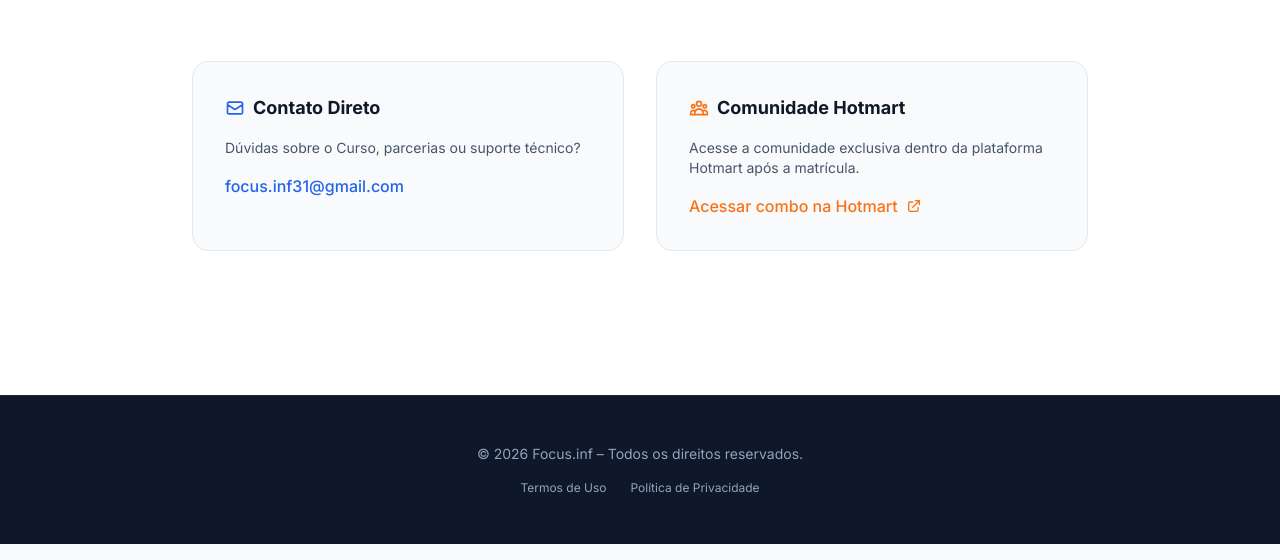
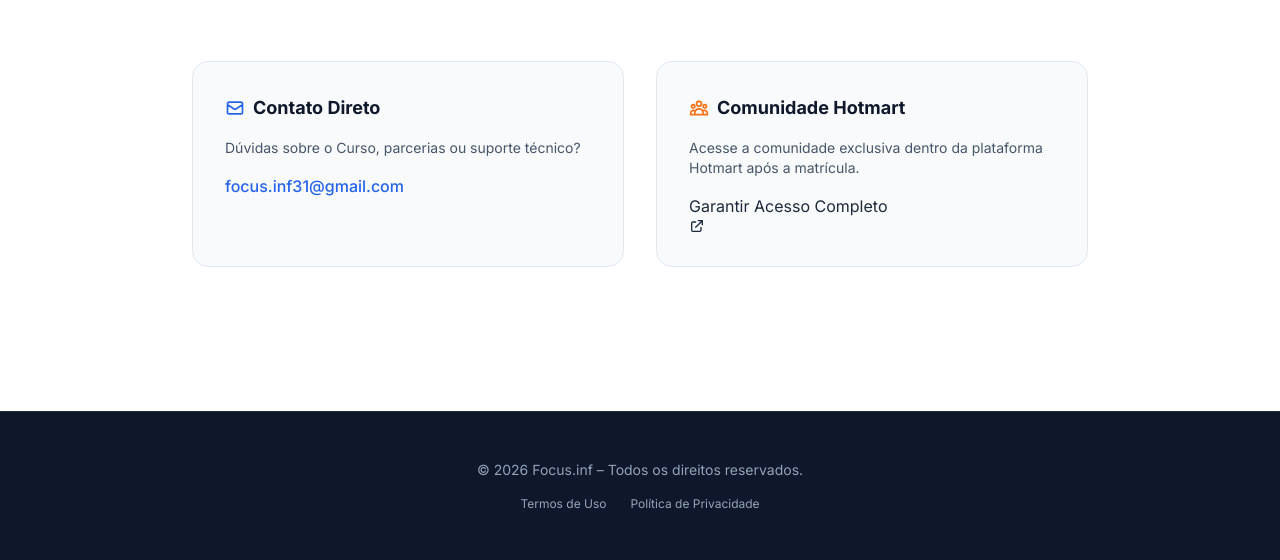
Before and after one commit to FocusInf/focusinf.com.br, a plain HTML site: page index.html in a window 1280 px wide. Shown: the part 4523-5083 px from the top of the page. Drawn offline with nearby package versions, Linux system fonts and the light colour scheme.

Commit message:
Update index.html

```diff
--- a/index.html
+++ b/index.html
@@ -665,8 +665,8 @@
                     <p class="text-slate-600 text-sm mb-4">
                         Acesse a comunidade exclusiva dentro da plataforma Hotmart após a matrícula.
                     </p>
-                    <a href="https://hotmart.com/pt-br/club/formacao-em-cyber-security-focusinf/products/6822801?from=EditProductPage" target="_blank" class="inline-flex items-center gap-2 text-orange-500 font-medium hover:underline">
-                        Acessar combo na Hotmart
+                    <a href="https://go.hotmart.com/U104980948C" target="_blank">
+                        Garantir Acesso Completo
                         <svg class="w-4 h-4" fill="none" stroke="currentColor" viewBox="0 0 24 24"><path stroke-linecap="round" stroke-linejoin="round" stroke-width="2" d="M10 6H6a2 2 0 00-2 2v10a2 2 0 002 2h10a2 2 0 002-2v-4M14 4h6m0 0v6m0-6L10 14"/></svg>
                     </a>
                 </div>
```
